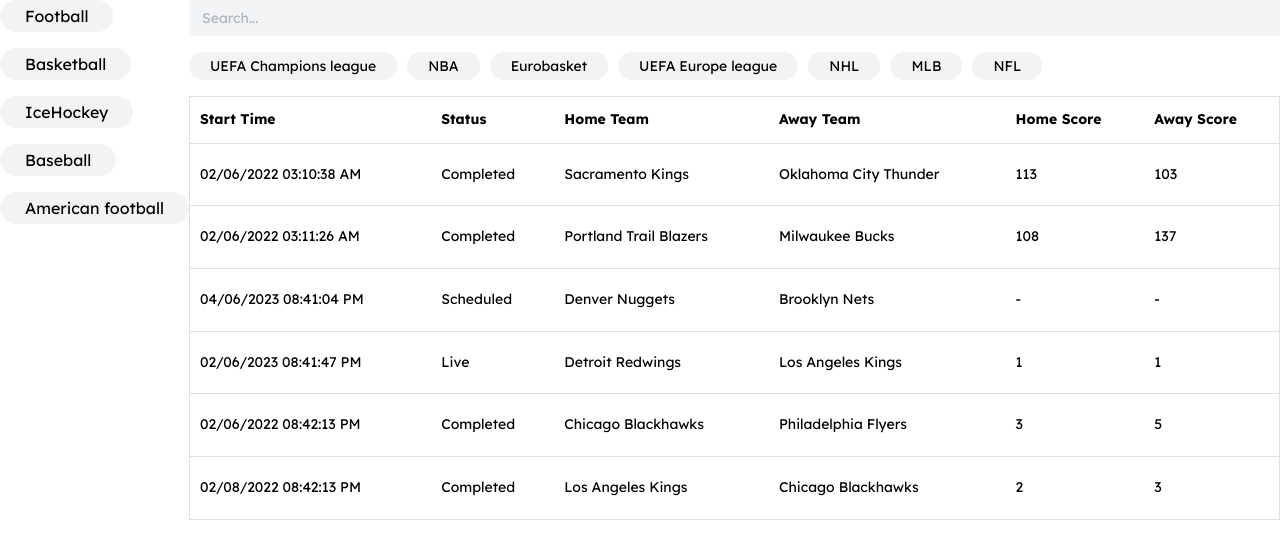
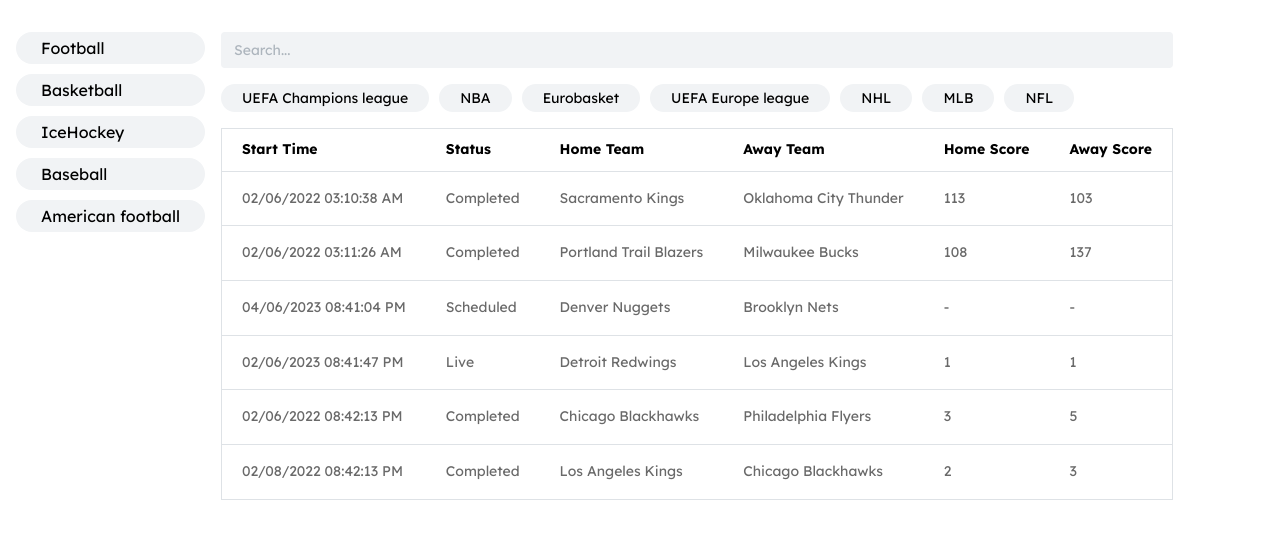
Before and after one commit to origamisage/sportradar-assignment, a React (Vite) app: page / in a window 1280 px wide. Shown: the top 558 px of the page. Built offline with nearby package versions, Linux system fonts and the light colour scheme.

Commit message:
refactor: minor styling adjustments

```diff
--- a/src/routes/index.tsx
+++ b/src/routes/index.tsx
@@ -1,6 +1,7 @@
 import {
   Checkbox,
   Chip,
+  Container,
   Flex,
   Group,
   Stack,
@@ -16,23 +17,45 @@
 
 function App() {
   return (
-    <Flex direction={'row'}>
+    <Container size="xl" py="2rem">
+      <Flex
+        direction={{
+          base: 'column',
+          sm: 'row',
+        }}
+        gap="md"
+      >
         <SportSelection />
-      <Stack w="100%">
+        <Stack gap="md">
           <TextInput variant="filled" placeholder="Search..." />
           <TournamnetSelection />
           <MatchesTable />
         </Stack>
       </Flex>
+    </Container>
   )
 }
 
 function SportSelection() {
   return (
     <Chip.Group multiple>
-      <Stack>
+      <Flex
+        direction={{
+          sm: 'column',
+          base: 'row',
+        }}
+        gap="xs"
+        wrap={{
+          base: 'wrap',
+        }}
+      >
         {sports.map((sport) => (
           <Chip
+            styles={{
+              label: {
+                width: '100%',
+              },
+            }}
             size="md"
             key={sport.id}
             value={String(sport.id)}
@@ -41,7 +64,7 @@
             {sport.name}
           </Chip>
         ))}
-      </Stack>
+      </Flex>
     </Chip.Group>
   )
 }
@@ -63,7 +86,7 @@
 function MatchesTable() {
   const rows = matches.map((match) => {
     return (
-      <Table.Tr key={match.id}>
+      <Table.Tr key={match.id} c="dark.3">
         <Table.Td>{formatISODate(match.start_time)}</Table.Td>
         <Table.Td>{formatMatch(match.status)}</Table.Td>
         <Table.Td>{match.home_team}</Table.Td>
@@ -75,19 +98,27 @@
   })
 
   return (
-    <Table withTableBorder verticalSpacing={'lg'} fz="sm">
+    // <Table.ScrollContainer minWidth={400}>
+    <Table
+      verticalSpacing={'md'}
+      horizontalSpacing="lg"
+      highlightOnHover
+      withTableBorder
+      fz="sm"
+    >
       <Table.Thead>
         <Table.Tr>
-          <Table.Th py="sm">Start Time</Table.Th>
-          <Table.Th py="sm">Status</Table.Th>
-          <Table.Th py="sm">Home Team</Table.Th>
-          <Table.Th py="sm">Away Team</Table.Th>
-          <Table.Th py="sm">Home Score</Table.Th>
-          <Table.Th py="sm">Away Score</Table.Th>
+          <Table.Th py="xs">Start Time</Table.Th>
+          <Table.Th py="xs">Status</Table.Th>
+          <Table.Th py="xs">Home Team</Table.Th>
+          <Table.Th py="xs">Away Team</Table.Th>
+          <Table.Th py="xs">Home Score</Table.Th>
+          <Table.Th py="xs">Away Score</Table.Th>
         </Table.Tr>
       </Table.Thead>
       <Table.Tbody>{rows}</Table.Tbody>
     </Table>
+    // </Table.ScrollContainer>
   )
 }
 
```
Lines whose indentation alone changed are shown as unchanged.
